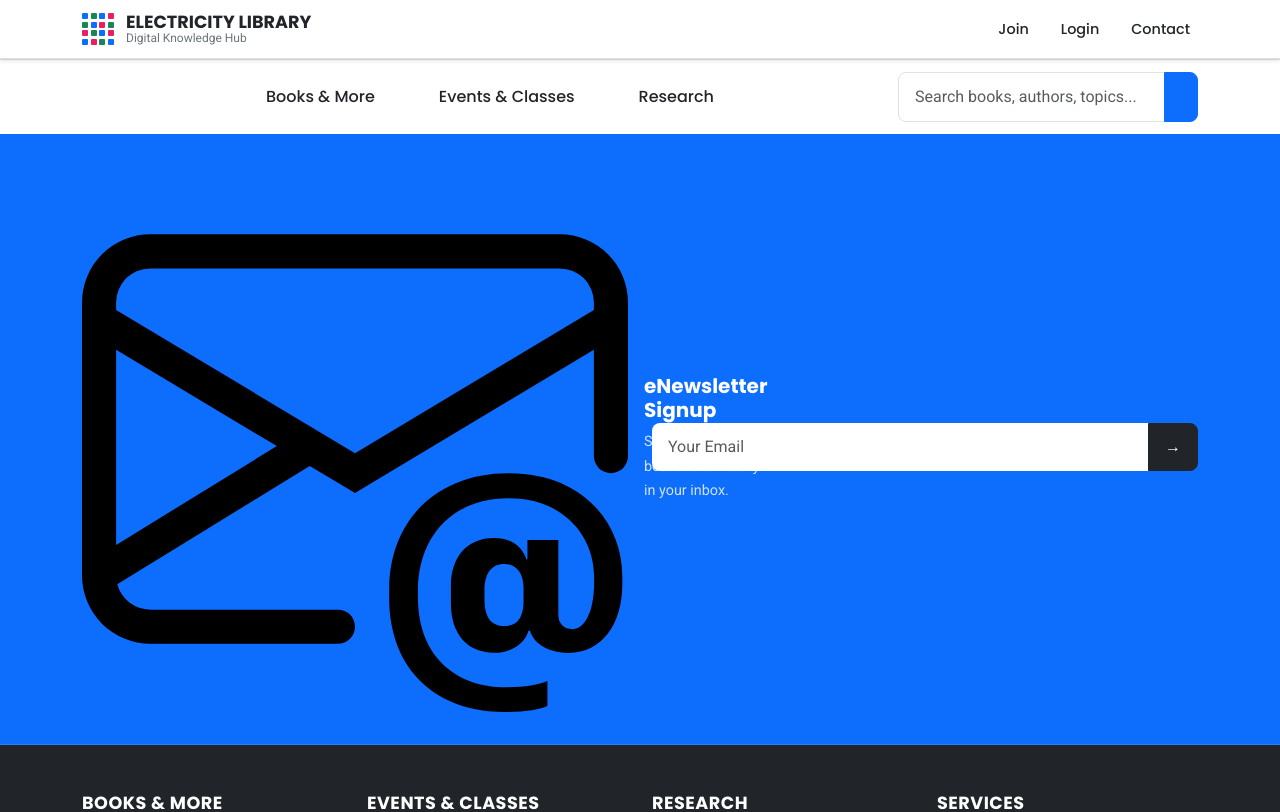
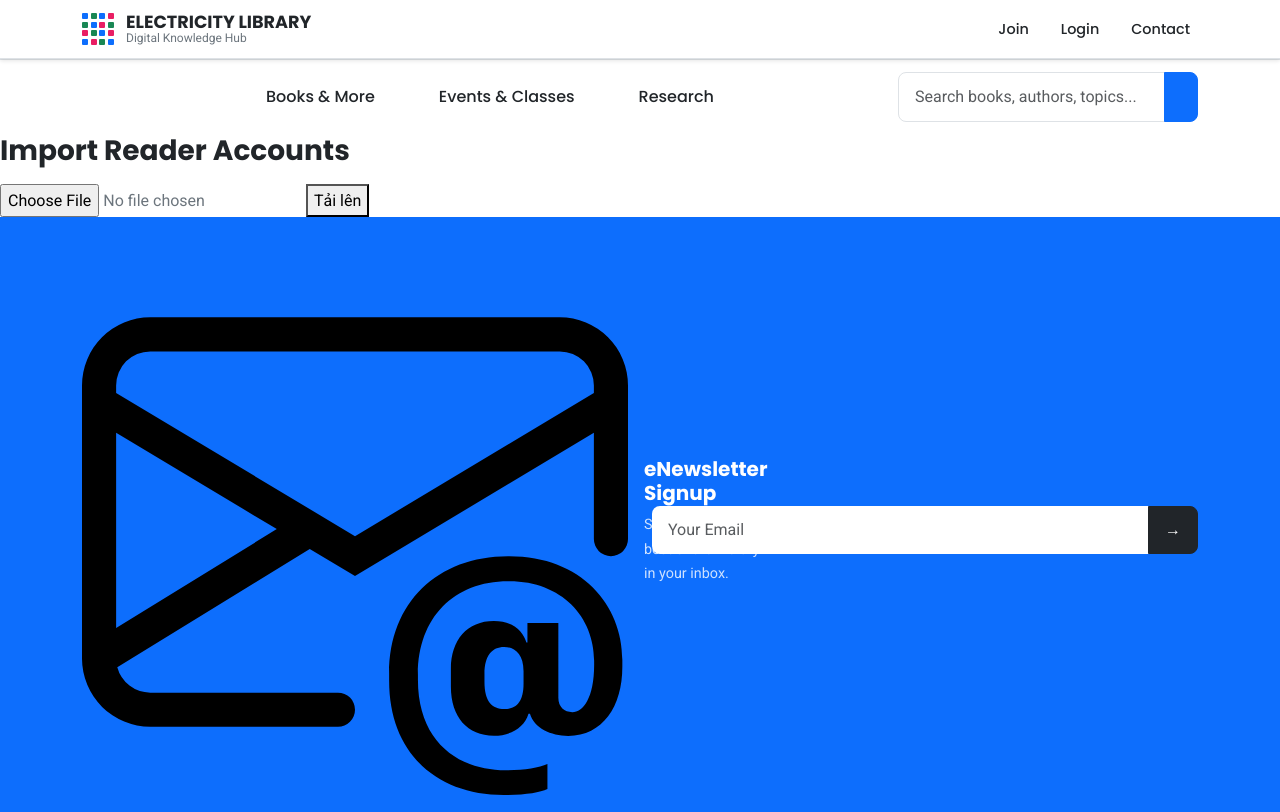
Before and after one commit to binhlt4904/Group1_ElectricLibraryManagement_FE, a React (Vite) app in the folder Group1_ElectricityLibraryManagement_FE/: page /abc in a window 1280 px wide. Shown: the top 812 px of the page. Built offline with nearby package versions, Linux system fonts and the light colour scheme.

Commit message:
feat: demo register reader bu uploading file

```diff
--- a/Group1_ElectricityLibraryManagement_FE/src/App.jsx
+++ b/Group1_ElectricityLibraryManagement_FE/src/App.jsx
@@ -33,6 +33,7 @@ import ReportManagementPage from './pages/admin/ReportManagementPage';
 import DocumentManagementPage from './pages/admin/DocumentManagementPage';
 import AddBookPage from './pages/admin/book/AddBookPage';
 import AdminBookDetailPage from './pages/admin/book/AdminBookDetailPage';
+import ImportExcel from "./pages/admin/ImportExcel";
 const AppContent = () => {
   const location = useLocation();
   const isAdminPage = location.pathname.startsWith('/admin');
@@ -47,6 +48,7 @@ const AppContent = () => {
 
           <Routes>
             {/* Public Pages */}
+            <Route path="/abc" element={<ImportExcel />} />
             <Route path="/" element={<HomePage />} />
             <Route path="/books" element={<BookListPage />} />
             <Route path="/books/:id" element={<BookDetailPage />} />
--- a/Group1_ElectricityLibraryManagement_FE/src/api/axiosClient.js
+++ b/Group1_ElectricityLibraryManagement_FE/src/api/axiosClient.js
@@ -2,7 +2,7 @@ import axios from "axios";
 import auth from "./auth";
 const axiosClient = axios.create({
     baseURL: "http://localhost:8080",
-    timeout: 10000,
+    timeout: 60000,
     withCredentials: true, // for cookies - refresh token
 });
 
--- /dev/null
+++ b/Group1_ElectricityLibraryManagement_FE/src/pages/admin/ImportExcel.jsx
@@ -0,0 +1,32 @@
+import React, { useState } from "react";
+import axios from "axios";
+import axiosClient from "../../api/axiosClient";
+
+const ImportExcel = () => {
+  const [file, setFile] = useState(null);
+
+  const handleUpload = async () => {
+    if (!file) return alert("Chọn file trước!");
+    const formData = new FormData();
+    formData.append("file", file);
+
+    try {
+      await axiosClient.post("/api/v1/accounts/upload", formData, {
+        headers: { "Content-Type": "multipart/form-data" },
+      });
+      alert("Import thành công!");
+    } catch (error) {
+      console.error("Import error:", error.response || error.message);
+      alert("Import thất bại: " + (error.response?.data?.message || error.message));
+    }
+  };
+
+  return (
+    <div>
+      <h3>Import Reader Accounts</h3>
+      <input type="file" accept=".xlsx" onChange={(e) => setFile(e.target.files[0])} />
+      <button onClick={handleUpload}>Tải lên</button>
+    </div>
+  );
+}
+export default ImportExcel
```
